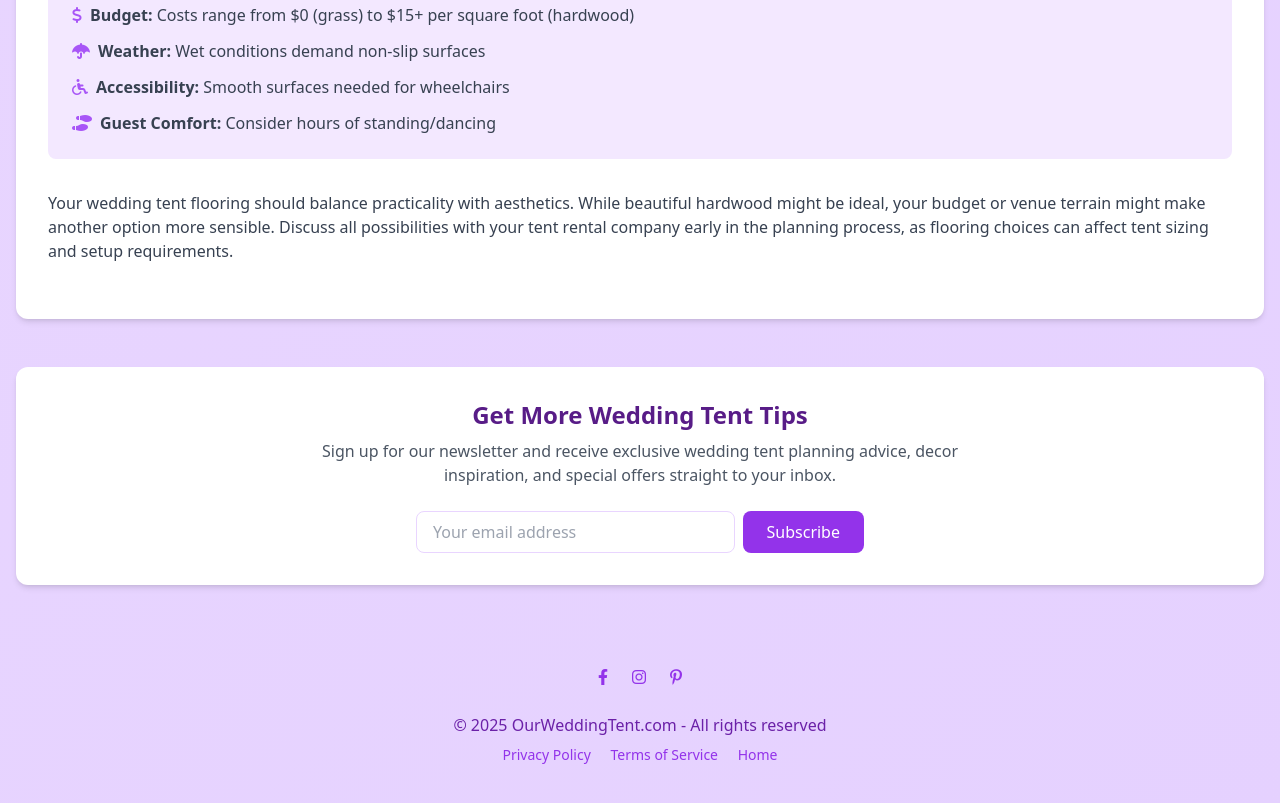
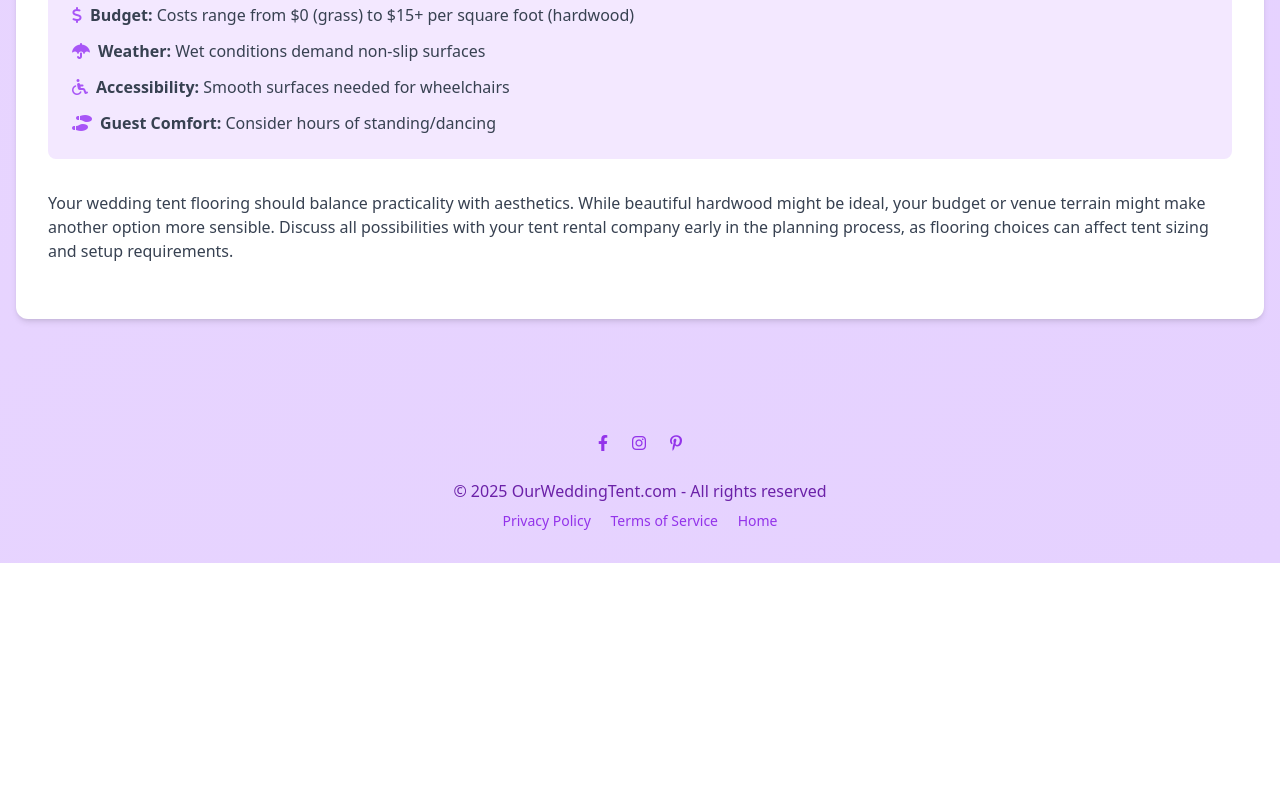
Before and after one commit to Cubeking93/ourweddingtent, a website: page tips.html in a window 1280 px wide. Shown: the part 8480-9283 px from the top of the page. After the commit the page ends 9043 px from the top, so only its background shows below. Drawn offline with nearby package versions, Linux system fonts and the light colour scheme.

Commit message:
Update tips.html

```diff
--- a/tips.html
+++ b/tips.html
@@ -369,14 +369,7 @@
             </article>
         </div>
 
-        <!-- Newsletter Signup -->
-        <div class="bg-white rounded-xl shadow-md p-8 mb-12 text-center">
-            <h3 class="text-2xl font-bold text-purple-900 mb-2">Get More Wedding Tent Tips</h3>
-            <p class="text-gray-600 mb-6 max-w-2xl mx-auto">Sign up for our newsletter and receive exclusive wedding tent planning advice, decor inspiration, and special offers straight to your inbox.</p>
-            <div class="flex flex-col sm:flex-row justify-center max-w-md mx-auto gap-2">
-                <input type="email" placeholder="Your email address" class="flex-grow px-4 py-2 rounded-lg border border-purple-200 focus:outline-none focus:ring-2 focus:ring-purple-300">
-                <button class="px-6 py-2 bg-purple-600 text-white rounded-lg hover:bg-purple-700 transition duration-300">Subscribe</button>
-            </div>
+
         </div>
 
         <!-- Footer -->
```
